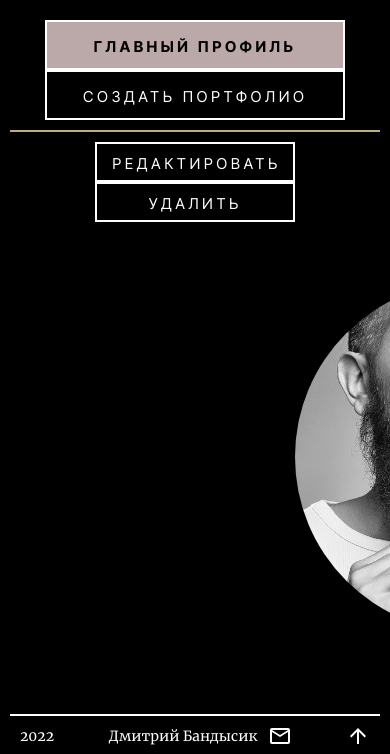
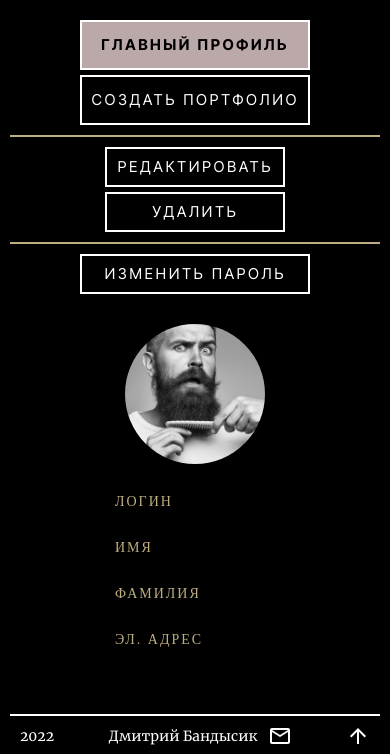
Before and after one commit to DmBand/hairdressers, a Django app: template hairdressers_project/users_app/templates/users_app/main_profile.html in a window 390 px wide. Shown: the part 90-844 px from the top of the page. Run offline with Django 4.2, Linux system fonts and the light colour scheme; the template is opened without the code that fills it, so the values that code supplies are empty; parts of the project's set-up code (start-up, migrations or seed data) failed here and were passed over.

Commit message:
responsive main_profile

```diff
--- a/hairdressers_project/users_app/static/users_app/css/add_portfolio.css
+++ b/hairdressers_project/users_app/static/users_app/css/add_portfolio.css
@@ -91,13 +91,12 @@
 }
 
 .btn-item {
-	padding: 15px;
+	line-height: 46px;
 	letter-spacing: 3px;
 }
 
 @media (max-width: 768px) {
 	.btn-item {
-		padding: 5px;
 		letter-spacing: 2px;
 	}
 }
--- a/hairdressers_project/users_app/static/users_app/css/edit_main_profile.css
+++ b/hairdressers_project/users_app/static/users_app/css/edit_main_profile.css
@@ -71,13 +71,12 @@
 }
 
 .btn-item {
-	padding: 15px;
+	line-height: 46px;
 	letter-spacing: 3px;
 }
 
 @media (max-width: 830px) {
 	.btn-item {
-		padding: 5px;
 		letter-spacing: 2px;
 	}
 }
--- a/hairdressers_project/users_app/static/users_app/css/main_profile.css
+++ b/hairdressers_project/users_app/static/users_app/css/main_profile.css
@@ -14,6 +14,13 @@
 	column-gap: 40px;
 	border-bottom: 2px solid #BDAE82;
 	padding-bottom: 10px;
+}
+
+@media (max-width: 650px) {
+	.btn-list {
+		row-gap: 5px;
+		column-gap: 20px;
+	}
 }
 
 .btn-block,
@@ -36,11 +43,25 @@
 	color: #fff;
 }
 
-.btn-block2, .btn-block3 {
+@media (max-width: 768px) {
+	.btn-block {
+		width: 230px;
+	}
+}
+
+.btn-block2,
+.btn-block3 {
     font-weight: 400;
 	width: 200px;
 	height: 40px;
 	color: #fff;
+}
+
+@media (max-width: 768px) {
+	.btn-block2,
+	.btn-block3 {
+		width: 180px;
+	}
 }
 
 .btn-block4 {
@@ -50,6 +71,13 @@
 	height: 40px;
 	line-height: 8px;
 	color: #fff;
+	margin: 0 auto;
+}
+
+@media (max-width: 768px) {
+	.btn-block4 {
+		width: 230px;
+	}
 }
 
 .btn-block:hover {
@@ -75,39 +103,65 @@
 	color: #000;
 }
 
-.btn-item {
-	padding: 15px;
-	letter-spacing: 3px;
+@media (max-width: 768px) {
+	.btn-block-active {
+		width: 230px;
+	}
 }
 
-.btn-list {
-	display: flex;
-	flex-wrap: wrap;
-	align-items: center;
-	justify-content: center;
-	column-gap: 40px;
-	border-bottom: 2px solid #BDAE82;
-	padding-bottom: 10px;
+.btn-item {
+	letter-spacing: 3px;
+	line-height: 46px;
+}
+
+@media (max-width: 768px) {
+	.btn-item {
+		letter-spacing: 2px;
+	}
 }
 
 .btn-item2 {
-	padding: 15px;
 	letter-spacing: 3px;
-	line-height: 10px;
+	line-height: 35px;
+}
+
+@media (max-width: 768px) {
+	.btn-item2 {
+		letter-spacing: 2px;
+	}
 }
 
 .all-dada {
 	padding-top: 50px;
 }
 
+@media (max-width: 768px) {
+	.all-dada {
+		padding-top: 20px;
+	}
+}
+
 .data-container {
 	padding: 0px 20px;
 	display: flex;
-	justify-content: center;
+	justify-content: space-evenly;
+	row-gap: 30px;
 	align-items: center;
-	column-gap: 300px;
+	flex-wrap: wrap;
 	font-family: 'Merriwaether';
 	font-weight: 350;
+}
+
+@media (max-width: 768px) {
+	.data-container {
+		flex-direction: column;
+	}
+}
+
+@media (max-width: 425px) {
+	.data-container {
+		padding: 0px 5px;
+	}
 }
 
 .data-list {
@@ -121,12 +175,27 @@
 	column-gap: 50px;
 }
 
+
+@media (max-width: 768px) {
+	.data-item {
+		flex-direction: column;
+		row-gap: 5px;
+	}
+}
+
 .data-label {
 	width: 160px;
 	color: #BDAE82;
 	font-size: 24px;
 	text-transform: uppercase;
 	letter-spacing: 3px;
+}
+
+@media (max-width: 768px) {
+	.data-label {
+		font-size: 14px;
+		letter-spacing: 2px;
+	}
 }
 
 .data-text {
@@ -136,11 +205,41 @@
 	letter-spacing: 3px;
 }
 
+@media (max-width: 768px) {
+	.data-text {
+		font-size: 21px;
+		letter-spacing: 2px;
+	}
+}
+
+@media (max-width: 425px) {
+	.data-text {
+		font-size: 18px;
+		letter-spacing: 1px;
+	}
+}
+
 .prof-img {
-	width: 350px;
-	height: 350px;
-	border-radius: 350px;
+	width: 250px;
+	height: 250px;
+	border-radius: 250px;
 	object-fit: cover;
+}
+
+@media (max-width: 768px) {
+	.prof-img {
+		width: 180px;
+		height: 180px;
+		border-radius: 180px;
+	}
+}
+
+@media (max-width: 425px) {
+	.prof-img {
+		width: 140px;
+		height: 140px;
+		border-radius: 100px;
+	}
 }
 
 .p-info {
--- a/hairdressers_project/users_app/templates/users_app/main_profile.html
+++ b/hairdressers_project/users_app/templates/users_app/main_profile.html
@@ -22,7 +22,7 @@
             </a>
             {% endif %}
         </ul>
-        <ul class="btn-list" style="border: none;">
+        <ul class="btn-list">
             <a href="{% url 'users_app:edit_main_profile' request.user.simpleuser.slug %}" class="btn-block2">
                 <li class="btn-item2">Редактировать</li>
             </a>
@@ -30,9 +30,21 @@
                 <li class="btn-item2">Удалить</li>
             </a>
         </ul>
+        <ul class="btn-list" style="border: none;">
+            <a href="{% url 'users_app:password_change' %}" class="btn-block4">
+                <li class="btn-item2">Изменить пароль</li>
+            </a>
+        </ul>
     </section>
     <section class="all-dada">
         <div class="data-container">
+            <div class="data-img">
+                {% if avatar %}
+                <a href="{% url 'users_app:avatar' %}" title="Изменить фото"><img src="{{ avatar.url }}" alt="avatar" class="prof-img"></a>
+                {% else %}
+                <a href="{% url 'users_app:avatar' %}" title="Изменить фото"><img src="{% static 'users_app/assets/img/person/4+.jpg' %}" alt="avatar" class="prof-img"></a>
+                {% endif %}
+            </div>
             <ul class="data-list">
                 <li class="data-item">
                     <p class="data-label">Логин</p>
@@ -40,27 +52,17 @@
                 </li>
                 <li class="data-item">
                     <p class="data-label">Имя</p>
-                    <p class="data-text">{{ name }}</p>
+                    <p class="data-text">{{ name|truncatechars:31 }}</p>
                 </li>
                 <li class="data-item">
                     <p class="data-label">Фамилия</p>
-                    <p class="data-text">{{ surname }}</p>
+                    <p class="data-text">{{ surname|truncatechars:31 }}</p>
                 </li>
                 <li class="data-item">
                     <p class="data-label">Эл. адрес</p>
-                    <p class="data-text">{{ email }}</p>
+                    <p class="data-text">{{ email|truncatechars:31 }}</p>
                 </li>
-                <a href="{% url 'users_app:password_change' %}" class="btn-block4">
-                    <li class="btn-item">Изменить пароль</li>
-                </a>
             </ul>
-            <div class="data-img">
-                {% if avatar %}
-                <a href="{% url 'users_app:avatar' %}" title="Изменить фото"><img src="{{ avatar.url }}" alt="avatar" class="prof-img"></a>
-                {% else %}
-                <a href="{% url 'users_app:avatar' %}" title="Изменить фото"><img src="{% static 'users_app/assets/img/person/4+.jpg' %}" alt="avatar" class="prof-img"></a>
-                {% endif %}
-            </div>
         </div>
     </section>
 </main>
```
Also changed, not shown: hairdressers_project/users_app/static/users_app/css/portfolio.css (+4 -4 lines).
